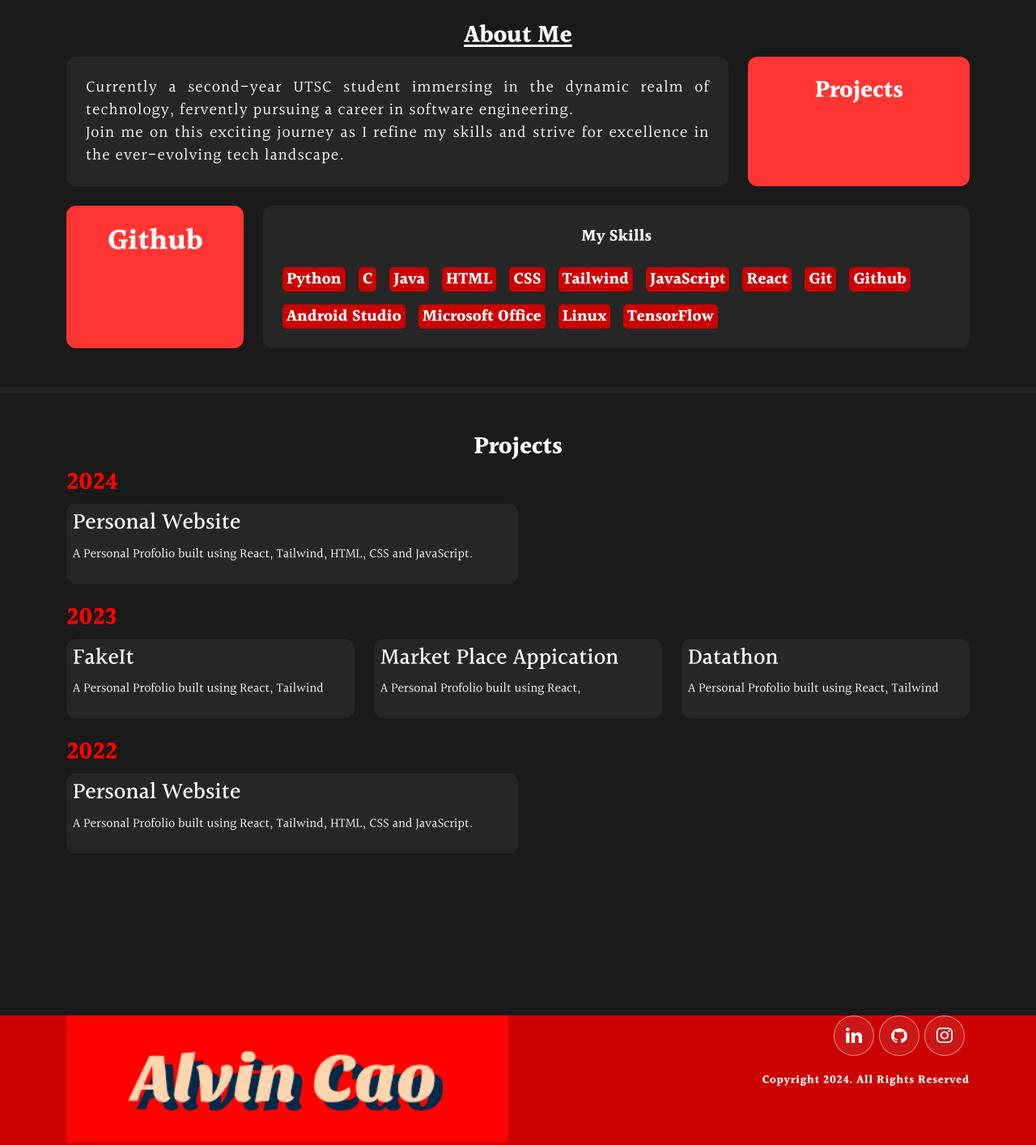
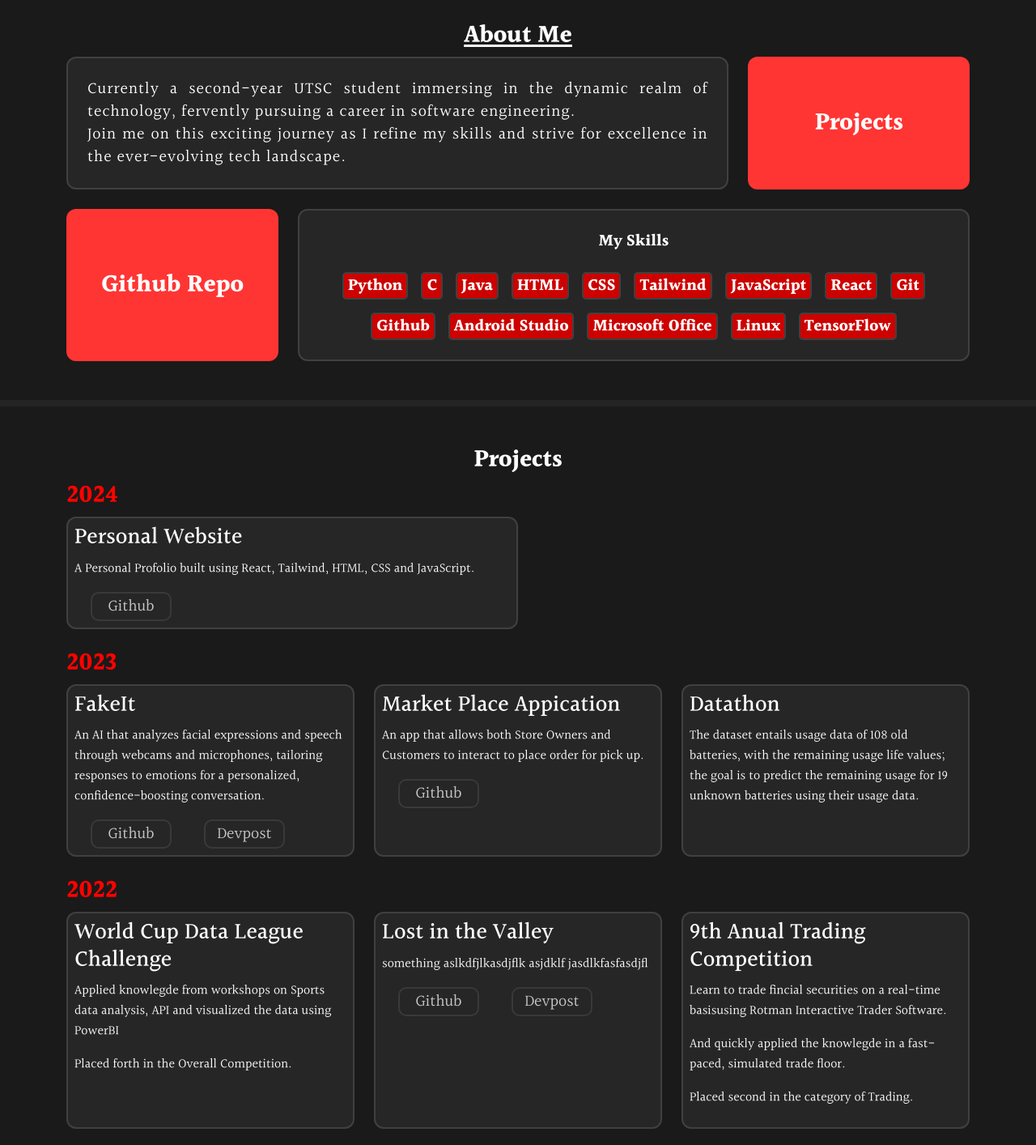
Before and after one commit to AlvinCao88/Alvin-website, a React (Create React App) app: page / in a window 1280 px wide. Shown: the part 480-1894 px from the top of the page at 81% size. Built offline with nearby package versions, Linux system fonts and the light colour scheme; a web font is replaced by a local one.

Commit message:
completed all of the components and is 80 percent done just missing some final touches and animations and transitions

```diff
--- a/package.json
+++ b/package.json
@@ -14,7 +14,9 @@
     "react-bootstrap-icons": "^1.10.3",
     "react-bootstrap-validation": "^0.1.11",
     "react-dom": "^18.2.0",
+    "react-icons": "^4.12.0",
     "react-on-screen": "^2.1.1",
+    "react-router-dom": "^6.21.1",
     "react-scripts": "5.0.1",
     "tailwindcss": "./tailwind.config.js",
     "web-vitals": "^2.1.4"
--- a/src/App.css
+++ b/src/App.css
@@ -153,40 +153,7 @@ nav.navbar {
   .social-icon a:hover img {
       filter: brightness(0) saturate(100%) invert(0%) sepia(7%) saturate(98%) hue-rotate(346deg) brightness(95%) contrast(86%);
   }
-  /* .navbar-text button {
-    font-weight: 700;
-    color: #fff;
-    border: 1px solid #fff;
-    padding: 18px 34px;
-    font-size: 18px;
-    margin-left: 18px;
-      position: relative;
-      background-color: transparent;
-      transition: 0.3s ease-in-out;
-  }
-  .navbar-text button span {
-    z-index: 1;
-  }
-  .navbar-text button::before {
-    content: "";
-    width: 0%;
-    height: 100%;
-    position: absolute;
-    background-color: #fff;
-    left: 0;
-    top: 0;
-    z-index: -1;
-    transition: 0.3s ease-in-out;
-  }
-  .navbar-text button:hover {
-    color: #121212;
-  }
-  .navbar-text button:hover::before {
-      content: "";
-      width: 100%;
-      height: 100%;
-      position: absolute;
-  } */
+
   nav.navbar .navbar-toggler:active,
   nav.navbar .navbar-toggler:focus {
       outline: none;
@@ -265,134 +232,38 @@ nav.navbar {
     display: flex;
     /* position: relative; */
     border-radius:5px;
+    border-width: 2px;
     padding: 1px 5px 1px 5px;
-
+    border-color: #404040;
   }
 
   /************ Projects Css ************/
+  .project{
 
-  .project h2 {
-      font-weight: 700;
-      text-align: center;
+    padding-top: 32px;
+    position: relative;
+    margin-bottom: 20px;
   }
-  .project p {
-    color: #B8B8B8;
-    font-size: 18px;
-    letter-spacing: 0.8px;
-    line-height: 1.5em;
-    margin: 14px auto 30px auto;
-    text-align: center;
-    width: 56%;
+
+  .project button  {
+    font-size: 20px;
+    margin-left: 20px;
+    margin-right: 20px;
+    /* margin: 10px; */
+    border: 2px solid #404040;
+    border-radius: 10px;
+    /* padding: 4px; */
+    /* justify-content: space-between; */
+    width: 100px;
+    opacity: 75%;
   }
-  .project .nav.nav-pills {
-    width: 72%;
-    margin: 0 auto;
-    border-radius: 50px;
-    background-color: rgb(255 255 255 / 10%);
-    overflow: hidden;
+  .project button:hover  {
+    transition: .5s ;
+    background-color: green;
+    opacity: 100;
   }
-  .project .nav.nav-pills .nav-item {
-    width: 25%;
-  }
-  .project .nav.nav-pills .nav-link {
-    background-color: transparent;
-    border-radius: 0;
-    padding: 17px 0;
-    color: #ffffff;
-    width: 100%;
-    font-size: 17px;
-    letter-spacing: 0.8px;
-    font-weight: 500;
-    position: relative;
-    transition: 0.3s ease-in-out;
-    text-align: center;
-    z-index: 0;
-  }
-  .project .nav.nav-pills .nav-link::before {
-      content: "";
-      position: absolute;
-      width: 0;
-      height: 100%;
-      background: linear-gradient(90.21deg, #AA367C -5.91%, #4A2FBD 111.58%);
-      top: 0;
-      left: 0;
-      z-index: -1;
-      transition: 0.3s ease-in-out;
-  }
-  .project .nav.nav-pills .nav-link.active::before {
-      width: 100% !important;
-  }
-  .project .nav.nav-pills .nav-link.active {
-      border: 1px solid rgba(255, 255, 255, 1);
-  }
-  .nav-link#projects-tabs-tab-first {
-    border: 1px solid rgba(255, 255, 255, 0.5);
-    border-radius: 55px 0px 0px 55px;
-  }
-  .nav-link#projects-tabs-tab-second {
-    border-top: 1px solid rgba(255, 255, 255, 0.5);
-    border-bottom: 1px solid rgba(255, 255, 255, 0.5);
-  }
-  .nav-link#projects-tabs-tab-third {
-    border: 1px solid rgba(255, 255, 255, 0.5);
 
-  }
-  .nav-link#projects-tabs-tab-fourth {
-    border: 1px solid rgba(255, 255, 255, 0.5);
-    border-radius: 0 55px 55px 0;
-  }
-  .proj-imgbx {
-    position: relative;
-    border-radius: 30px;
-    /* overflow: hidden; */
-    margin-bottom: 24px;
-  }
-  /* .proj-imgbx::before {
-    content: "";
-    background: linear-gradient(90.21deg, #AA367C -5.91%, #4A2FBD 111.58%);
-    opacity: 0.85;
-    position: absolute;
-    width: 100%;
-    height: 0;
-    transition: 0.4s ease-in-out;
-  } */
-  /* .proj-imgbx:hover::before {
-    height: 100%;
-  } */
-  .proj-txtx {
-    position: absolute;
-    text-align: center;
-    top: 50%;
-    left: 50%;
-    transform: translate(-50%, 250%);
-    transition: 0.5s ease-in-out;
-    opacity: 0;
-    width: 100%;
-  }
-  .proj-imgbx:hover .proj-txtx {
-    top: 50%;
-    opacity: 1;
-  }
-  .proj-txtx h4 {
-    font-size: 30px;
-    font-weight: 700;
-    letter-spacing: 0.8px;
-    line-height: 1.1em;
-  }
-  .proj-txtx span {
-    font-style: italic;
-    font-weight: 400;
-    font-size: 15px;
-    letter-spacing: 0.8px;
-  }
-  .background-image-right {
-    top: 20%;
-    position: absolute;
-    bottom: 0;
-    width: 35%;
-    right: 0;
-    z-index: -4;
-  }
+
 
   /************ Projects Css ************/
   .contact {
@@ -472,72 +343,58 @@ nav.navbar {
     background-position: center center;
     background-size: cover;
     background-repeat: no-repeat;
-
-  }
-  /* .newsletter-bx {
-    background: #FFFFFF;
-    border-radius: 55px;
-    color: #121212;
-    padding: 85px 125px;
-    margin-bottom: 80px;
-    margin-top: -122px;
-  }
-  .newsletter-bx h3 {
-    font-weight: 700;
-    letter-spacing: 0.5px;
-    line-height: 1.2em;
-  }
-  .new-email-bx {
-    background: #fff;
-    padding: 5px;
-    border-radius: 20px;
-    position: relative;
-    z-index: 0;
-    display: flex;
-    align-items: center;
-  }
-  .new-email-bx::before {
-    content: "";
-    background: linear-gradient(90.21deg, #AA367C -5.91%, #4A2FBD 111.58%);
-    border-radius: 20px;
-    position: absolute;
-    z-index: -1;
-    top: -1px;
-    left: -1px;
-    bottom: -1px;
-    right: -1px;
-  }
-  .new-email-bx::after {
-    content: "";
-    background: #fff;
-    border-radius: 20px;
-    position: absolute;
-    z-index: -1;
-    top: 0;
-    left: 0;
-    bottom: 0;
-    right: 0;
-  }
-  .new-email-bx input {
-    width: 100%;
-    color: #121212;
-    font-weight: 500;
-    background: transparent;
-    border: 0;
-    padding: 0 15px;
-  }
-  .new-email-bx button {
-    background: linear-gradient(90.21deg, #AA367C -5.91%, #4A2FBD 111.58%);
-    padding: 20px 65px;
-    color: #fff;
-    font-weight: 500;
-    letter-spacing: 0.5px;
-    border-radius: 18px;
-  } */
-  .footer img {
-    width: 26%;
   }
 
+  @media (min-width: 640px) {
+    .footer-social-icon {
+      display: inline-block;
+      margin-left: 50px;
+    }
+
+    .footer-social-icon a {
+      width: 40px;
+      height: 40px;
+      background: rgba(217, 217, 217, 0.1);
+      display: inline-flex;
+      border-radius: 50%;
+      margin-right: 6px;
+      align-items: center;
+      justify-content: center;
+      line-height: 1;
+      border: 1px solid rgba(255, 255, 255, 0.5);
+    }
+
+    .footer-social-icon a::before {
+      content: "";
+      width: 40px;
+      height: 40px;
+      position: absolute;
+      background-color: #ffffff;
+      border-radius: 50%;
+      transform: scale(0);
+      transition: 0.3s ease-in-out;
+    }
+
+    .footer-social-icon a:hover::before {
+      transform: scale(1);
+    }
+
+    .footer-social-icon a img {
+      width: 40%;
+      z-index: 1;
+      transition: 0.3s ease-in-out;
+    }
+
+    .footer-social-icon a:hover img {
+      filter: brightness(0) saturate(100%) invert(0%) sepia(7%) saturate(98%) hue-rotate(346deg) brightness(95%) contrast(86%);
+    }
+  }
+
+  @media (max-width: 768px) {
+    .footer-social-icon {
+      display: none;
+    }
+  }
   /*
   my colours
   --primary: #ff0200;
--- a/src/App.js
+++ b/src/App.js
@@ -11,9 +11,9 @@ function App() {
     <div className="App">
       <NavBar/>
       <Banner/>
-      <hr class="border-8 border-border" />
+      <hr className="border-8 border-border" />
       <AboutMe/>
-      <hr class="border-8 border-border" />
+      <hr className="border-8 border-border" />
       <Projects/>
       <Footer/>
     </div>
--- a/src/components/AboutMe.js
+++ b/src/components/AboutMe.js
@@ -25,7 +25,7 @@ export const AboutMe = () => {
                 </Col>
                 </Row> */}
                 <div className="flex flex-col md:flex-row gap-4">
-                    <div className=" basis-3/4 bg-foreground rounded-xl p-4">
+                    <div className=" basis-3/4 bg-foreground   border-border border-2  rounded-xl p-4">
                     <p className="font-meduim text-xl text-justify tracking-wider mb-0">
                         Currently a second-year UTSC student immersing in the dynamic realm of technology, fervently pursuing a career in software engineering.
                     </p>
@@ -35,17 +35,19 @@ export const AboutMe = () => {
 
                     </div>
 
-                    <div className="basis-1/4 bg-primary-light  rounded-xl p-4">
-                    <div className="font-semibold text-3xl text-center">
-                        Projects
-                    </div>
+                    <div className="flex items-center justify-center basis-1/4 bg-primary-light rounded-xl p-4">
+                        <a className="text-primary-content" href="#projects">
+                            <button  className="font-semibold text-3xl text-center p-2 hover:underline">
+                                Projects
+                            </button>
+                        </a>
                     </div>
                 </div>
                 <div className="pb-8 flex flex-col md:flex-row pt-4 gap-4 ">
-                    <div className="basis-4/5 order-last bg-foreground rounded-xl p-4">
+                    <div className="basis-4/5 order-last bg-foreground border-border border-2 rounded-xl p-4">
                     <div className="  font-semibold text-xl text-center">
                         My Skills
-                        <div className="flex flex-row pt-4 gap-3  flex-wrap content-center ">
+                        <div className="flex flex-row pt-4 gap-3  flex-wrap justify-center ">
                             {/* languages */}
                             <div className="skills">Python</div>
                             <div className="skills">C</div>
@@ -67,10 +69,12 @@ export const AboutMe = () => {
                     </div>
                     </div>
 
-                    <div className="basis-1/5 bg-primary-light rounded-xl p-4">
-                    <div className="text-center font-semibold text-4xl">
-                       Github
-                    </div>
+                    <div className="flex items-center justify-center basis-1/4 bg-primary-light rounded-xl p-4">
+                        <a className="text-primary-content" href="https://github.com/AlvinCao88?tab=repositories">
+                            <button className="font-semibold text-3xl text-center p-2 hover:underline">
+                                Github Repo
+                            </button>
+                        </a>
                     </div>
                 </div>
             </Container>
--- a/src/components/Footer.js
+++ b/src/components/Footer.js
@@ -1,26 +1,49 @@
-import { Container, Row, Col } from "react-bootstrap";
+import { Container } from "react-bootstrap";
 import linkedin from '../assets/img/linkedin.svg';
 import instagram from '../assets/img/instagram.svg';
-import logo from '../assets/img/logo.png'
 import github from '../assets/img/github-mark.svg';
 
 export const Footer = () => {
     return(
-        <footer className="pb-14 bg-cover bg-position-center bg-no-repeat bg-primary-dark ">
+        <footer className="mb-4">
             <Container>
-              <Row className="">
-              <Col size={12} sm={6}>
-            <img src={logo} alt="Logo" />
+              <div  className="bg-foreground p-2 rounded-full border-2 border-border text-lg">
+                {/* <div className="text-center text-2xl font-bold">
+                  Candle in the Wind
+                </div> */}
+                <div className="flex  items-center">
+                  <div className="text-xl flex-1 font-semi-bold ">
+                    Alvin Cao.
+                  </div>
+                  <div className="footer-social-icon flex-1  ">
+                      <a href="https://www.linkedin.com/in/ac-alvin-cao/"><img src={linkedin} alt="" /></a>
+                      <a href="#https://github.com/AlvinCao88"><img src={github} alt="" /></a>
+                      <a href="https://www.instagram.com/alvin_sp974/"><img src={instagram} alt="" /></a>
+                  </div>
+                  <div className="text-xl font-semi-bold flex-wrap ">
+                    All Rights Reserved @ 2024.
+                  </div>
+                </div>
+
+
+              <div>
+
+                </div>
+              </div>
+              {/* <Row >
+                <Col size={12} md={6}>
+
                 </Col>
-          <Col size={12} sm={6} className="text-center text-sm-end">
+                <Col size={12} md={6} className="text-center text-sm-end">
                   <div className="social-icon">
                       <a href="https://www.linkedin.com/in/ac-alvin-cao/"><img src={linkedin} alt="" /></a>
                       <a href="#https://github.com/AlvinCao88"><img src={github} alt="" /></a>
                       <a href="https://www.instagram.com/alvin_sp974/"><img src={instagram} alt="" /></a>
                   </div>
                   <p className="text-primary-content mt-[20px] text-sm font-bold tracking-wider">Copyright 2024. All Rights Reserved</p>
+
                 </Col>
-              </Row>
+              </Row> */}
 
             </Container>
         </footer>
--- a/src/components/ProjectCard.js
+++ /dev/null
@@ -1,16 +0,0 @@
-import { Col } from "react-bootstrap";
-
-
-export const ProjectCard = ({ title, description, imgUrl }) => {
-  return (
-    <Col size={12} sm={6} md={4}>
-      <div className="proj-imgbx">
-        <img src={imgUrl}  alt="project"/>
-        <div className="proj-txtx">
-          <h4>{title}</h4>
-          <span>{description}</span>
-        </div>
-      </div>
-    </Col>
-  )
-}
--- a/src/components/Projects.js
+++ b/src/components/Projects.js
@@ -1,47 +1,97 @@
+import { Container } from "react-bootstrap";
 
-import { Container } from "react-bootstrap";
+// import { FaGithub } from "react-icons/fa"
 // import fakeit from "../assets/img/fakeit.png"
 // import datathon from "../assets/img/datathon.png"
 // import lostinthevalley from "../assets/img/lostinthevalley.png"
 
 export const Projects = () => {
 
+
+
   return (
-    <section className="pt-8 relative mb-[200px]" id="projects">
+    <section className="project" id="projects">
+        <h1 className="text-3xl font-bold text-center">Projects</h1>
+        {/*  */}
         <Container>
-        <h1 className="text-3xl font-bold text-center">Projects</h1>
         <div className="text-[#ff0200] text-3xl font-bold pb-2">2024</div>
         <div className="flex flex-col md:w-50% md:flex-row gap-4">
-            <div className=" basis-1/2  bg-foreground rounded-xl p-2">
+            <div className=" basis-1/2 border-border border-2 bg-foreground rounded-xl p-2">
               <h3>Personal Website</h3>
               <p>A Personal Profolio built using React, Tailwind, HTML, CSS and JavaScript.</p>
+              <a className="text-primary-content" href="https://github.com/AlvinCao88/alvin-website">
+                <button >
+                  Github
+                </button>
+              </a>
+             </div>
         </div>
 
+        {/*  */}
+        <div className="pt-4 text-[#ff0200] text-3xl font-bold pb-2">2023</div>
+        <div className="flex flex-col  md:flex-row gap-4 ">
+            <div className=" basis-1/2 border-border border-2 bg-foreground rounded-xl p-2">
+              <h3>FakeIt</h3>
+              <p>An AI that analyzes facial expressions and speech through webcams and microphones, tailoring responses to emotions for a personalized, confidence-boosting conversation.</p>
+              <a className="text-primary-content" href="https://github.com/AlvinCao88/Fake-It">
+                <button >
+                  Github
+                </button>
+              </a>
+              <a className="text-primary-content" href="https://devpost.com/software/fakeit">
+                <button>
+                  Devpost
+                </button>
+              </a>
 
+            </div>
+            <div className=" basis-1/2 border-border border-2 bg-foreground rounded-xl p-2">
+              <h3>Market Place Appication</h3>
+              <p>An app that allows both Store Owners and Customers to interact to place order for pick up. </p>
+              <a className="text-primary-content" href="https://github.com/AlvinCao88/b07FinalProject_Group9">
+                <button  >
+                  Github
+                </button>
+                </a>
 
 
             </div>
-        <div className="pt-4 text-[#ff0200] text-3xl font-bold pb-2">2023</div>
-        <div className="flex flex-col  md:flex-row gap-4 ">
-            <div className=" basis-1/2 bg-foreground rounded-xl p-2">
-              <h3>FakeIt</h3>
-              <p>A Personal Profolio built using React, Tailwind</p>
+
+            <div className="  basis-1/2 border-border border-2 bg-foreground rounded-xl p-2">
+              <h3>Datathon</h3>
+              <p>The dataset entails usage data of 108 old batteries, with the remaining usage life values; the goal is to predict the remaining usage for 19 unknown batteries using their usage data.</p>
             </div>
-            <div className=" basis-1/2 bg-foreground rounded-xl p-2">
-              <h3>Market Place Appication</h3>
-              <p>A Personal Profolio built using React, </p>
         </div>
 
-            <div className="  basis-1/2 bg-foreground rounded-xl p-2">
-              <h3>Datathon</h3>
-              <p>A Personal Profolio built using React, Tailwind</p>
-            </div>
-        </div>
+        {/*  */}
         <div className="text-[#ff0200] text-3xl font-bold pb-2 pt-4">2022</div>
         <div className="flex flex-col md:flex-row gap-4">
-            <div className=" basis-1/2 bg-foreground rounded-xl p-2">
-              <h3>Personal Website</h3>
-              <p>A Personal Profolio built using React, Tailwind, HTML, CSS and JavaScript.</p>
+        <div className=" basis-1/2 border-border border-2 bg-foreground rounded-xl p-2">
+              <h3>World Cup Data League Challenge</h3>
+              <p>Applied knowlegde from workshops on Sports data analysis, API and visualized the data using PowerBI</p>
+              <p>Placed forth in the Overall Competition.</p>
+            </div>
+            <div className=" basis-1/2 border-border border-2 bg-foreground rounded-xl p-2">
+              <h3>Lost in the Valley</h3>
+              <p>something aslkdfjlkasdjflk asjdklf jasdlkfasfasdjfl </p>
+              <a className="text-primary-content" href="https://github.com/AlvinCao88/Lost-in-the-Valley">
+                <button >
+                  Github
+                </button>
+              </a>
+              <a className="text-primary-content" href="https://devpost.com/software/loss-in-the-valley">
+              <button>
+                Devpost
+              </button>
+              </a>
+
+            </div>
+
+            <div className="  basis-1/2 border-border border-2 bg-foreground rounded-xl p-2">
+              <h3>9th Anual Trading Competition</h3>
+              <p>Learn to trade fincial securities on a real-time basisusing Rotman Interactive Trader Software.</p>
+              <p>And quickly applied the knowlegde in a fast-paced, simulated trade floor.</p>
+              <p>Placed second in the category of Trading.</p>
             </div>
         </div>
         {/* <h1 className="text-3xl font-bold text-center">Projects</h1>
```
Also changed, not shown: src/components/Banner.js (+13 -2 lines), 1 other file (tests, documents, lock files or other folders). Lines whose indentation alone changed are shown as unchanged.
